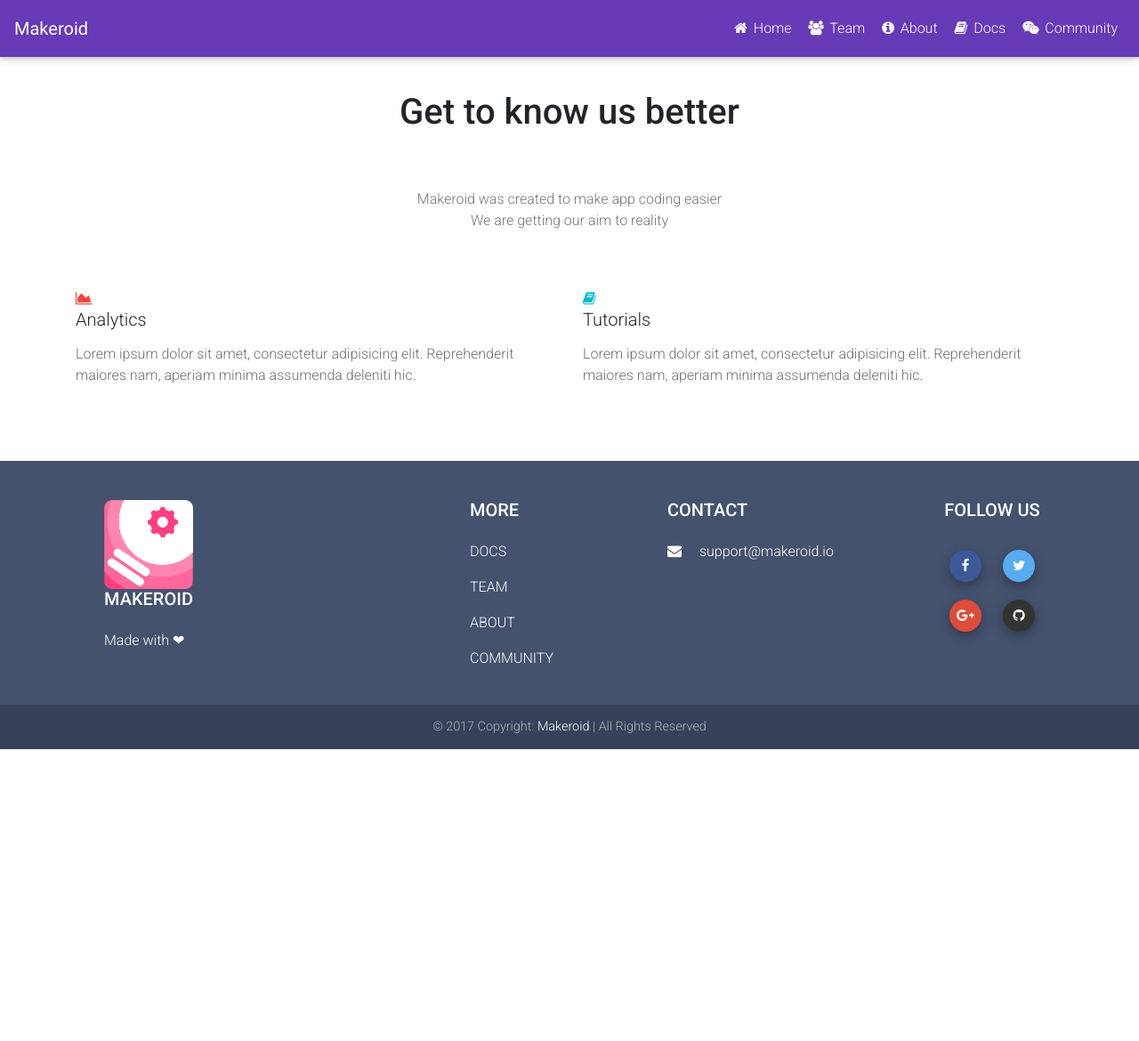
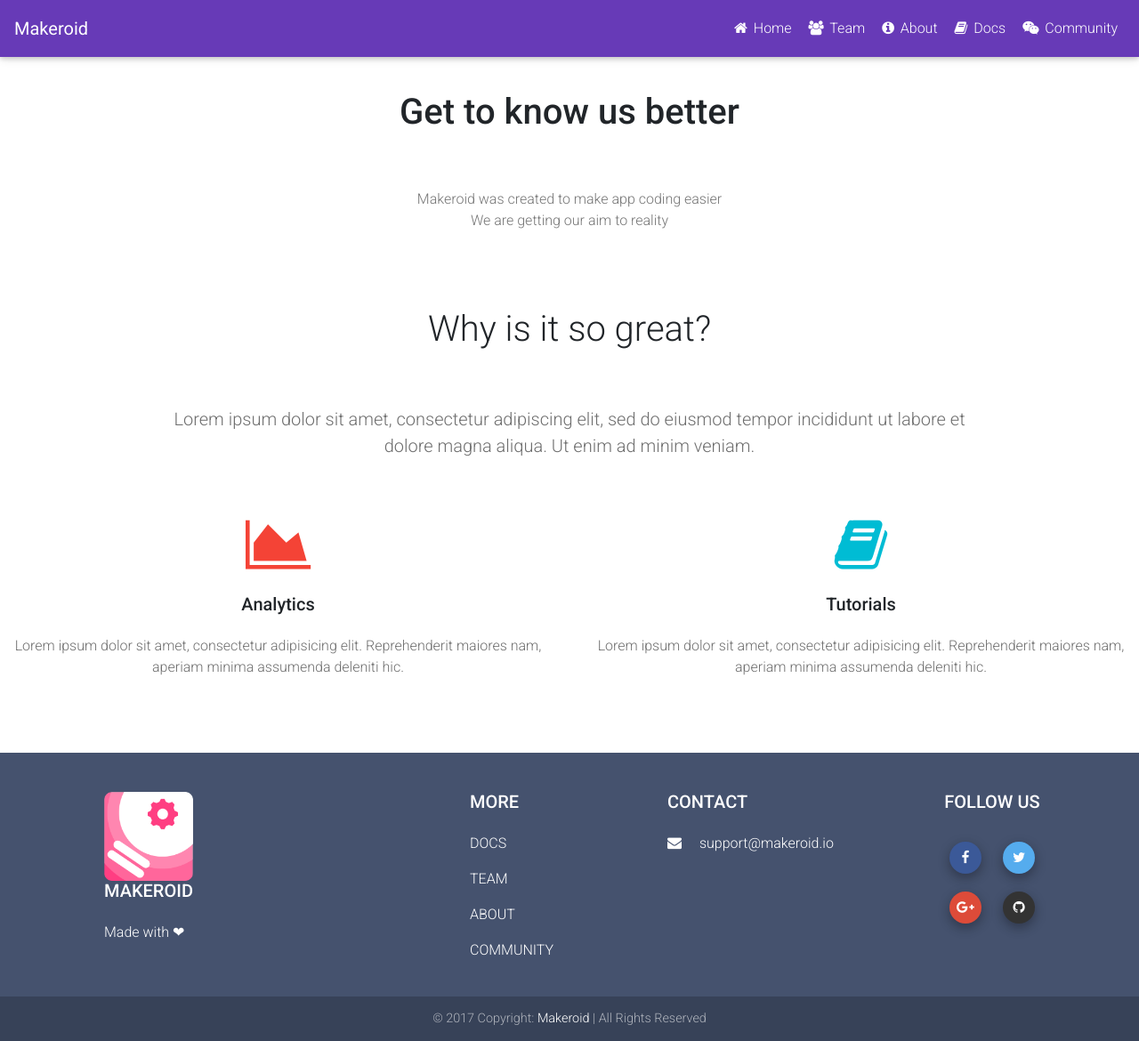
Before and after one commit to Kodular/kodular.github.io, a Jekyll site: the page built from about.html, in a window 1280 px wide and 1170 px high. Shown: the whole window at 89% size. Built offline with Jekyll 4.4.1, drawn with Linux system fonts in a browser that asks for light colours; nearby versions of some CDN libraries.

Commit message:
Update about.html

```diff
--- a/about.html
+++ b/about.html
@@ -9,8 +9,13 @@
     <!--Section description-->
     <p class="section-description">Makeroid was created to make app coding easier<br>We are getting our aim to reality</p>
 
-    <div class="container">
-      <div class="row features-big">
+    <section class="section feature-box">
+        <!--Section heading-->
+        <h1 class="section-heading pt-4">Why is it so great?</h1>
+        <!--Section description-->
+        <p class="section-description lead grey-text">Lorem ipsum dolor sit amet, consectetur adipiscing elit, sed do eiusmod tempor incididunt ut labore et dolore magna aliqua. Ut enim ad minim veniam.</p>
+        <!--Grid row-->
+        <div class="row features-big">
             <!--Grid column-->
             <div class="col-md-6 mb-r">
                 <i class="fa fa-area-chart red-text"></i>
@@ -26,5 +31,6 @@
             </div>
             <!--Grid column-->
         </div>
-    </div>
+        <!--Grid row-->
+    </section>
 </section>
```
